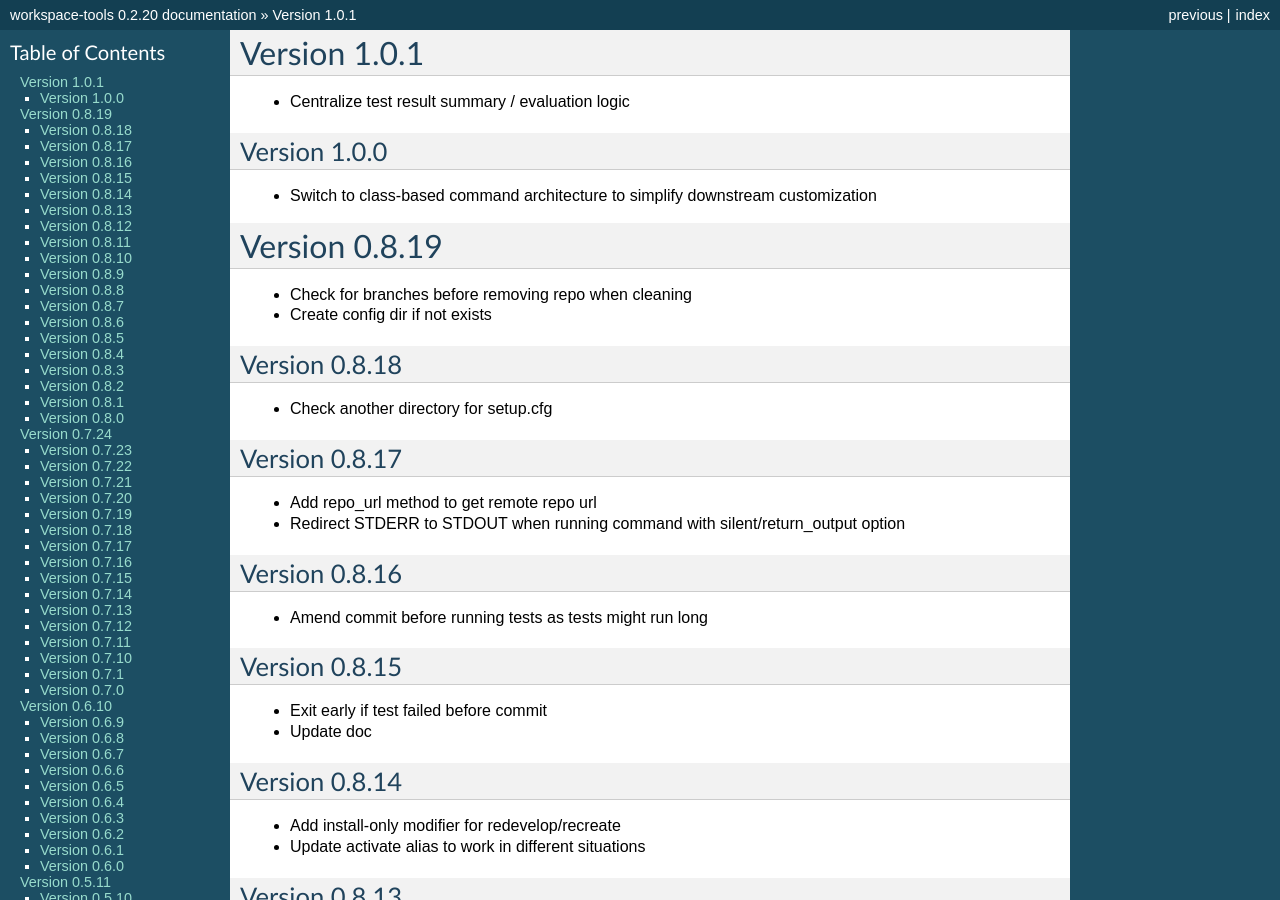
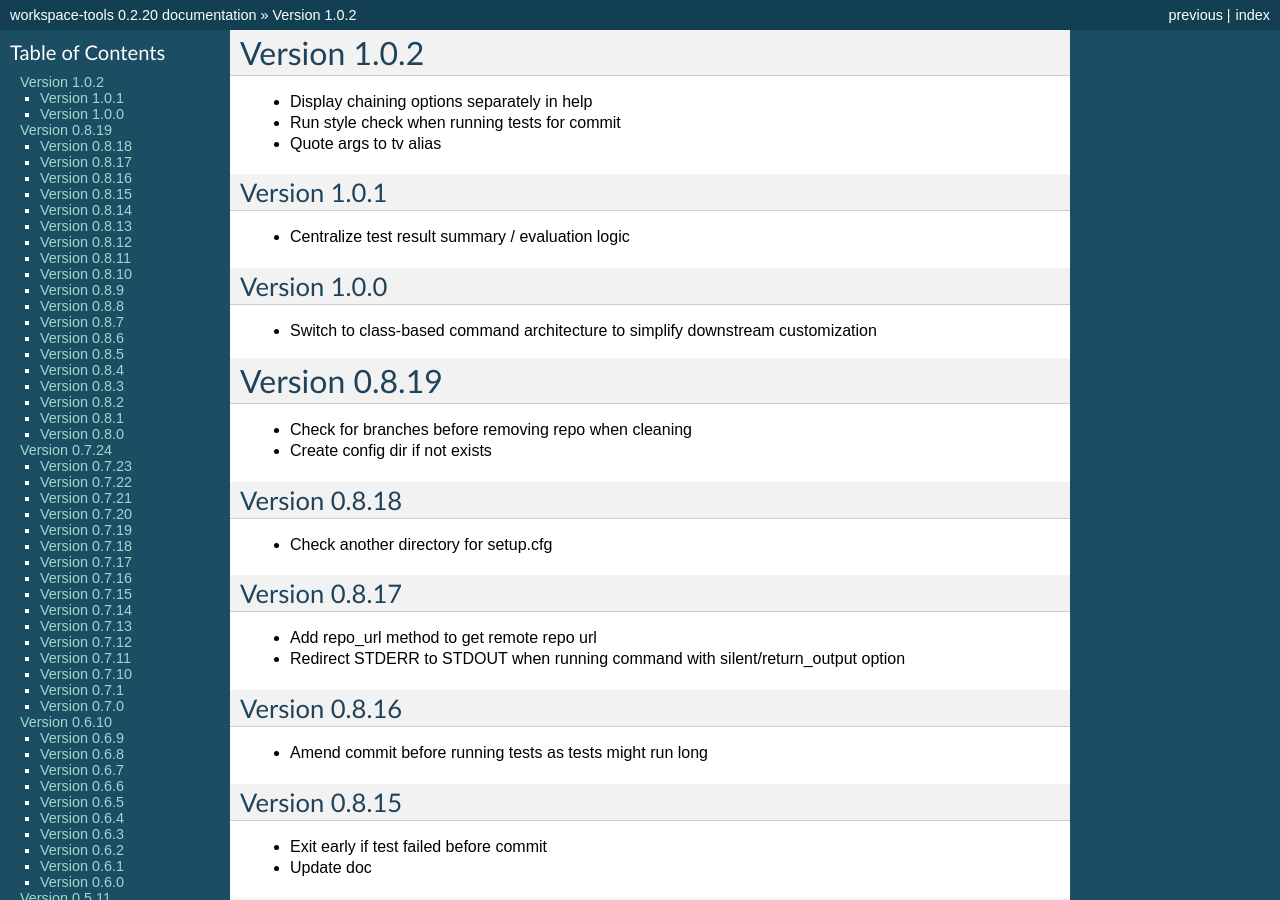
Before and after one commit to maxzheng/workspace-tools, a Sphinx documentation site: the page built from docs/CHANGELOG.rst, in a window 1280 px wide and 900 px high. Built offline with Sphinx 7.4.7, drawn with Linux system fonts in a browser that asks for light colours; some of the changed text lies outside the part shown.

Commit message:
Publish version 1.0.2

```diff
--- a/docs/CHANGELOG.rst
+++ b/docs/CHANGELOG.rst
@@ -1,5 +1,12 @@
+Version 1.0.2
+================================================================================
+
+* Display chaining options separately in help
+* Run style check when running tests for commit
+* Quote args to tv alias
+
 Version 1.0.1
-================================================================================
+--------------------------------------------------------------------------------
 
 * Centralize test result summary / evaluation logic
 
--- a/setup.py
+++ b/setup.py
@@ -10,7 +10,7 @@ def find_files(path):
 
 setuptools.setup(
   name='workspace-tools',
-  version='1.0.1',
+  version='1.0.2',
 
   author='Max Zheng',
   author_email='maxzheng.os @t gmail.com',
```
